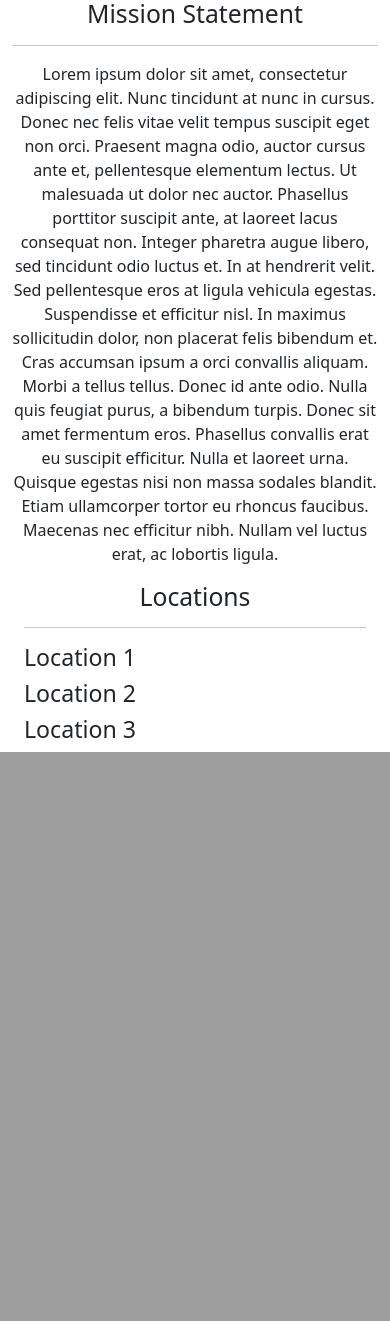
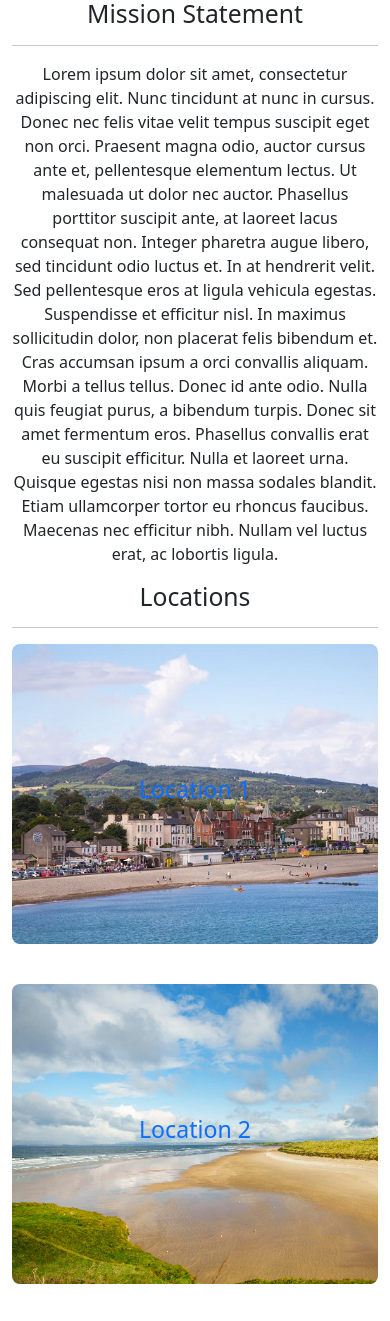
Before and after one commit to KTC96/ShoreCleanse, a Django app: page / in a window 390 px wide. Shown: the part 957-2278 px from the top of the page. Before the commit the page ends 1709 px from the top, so only its background shows below. Run offline with Django 4.2, Linux system fonts and the light colour scheme; some libraries are stand-ins or nearby versions.

Commit message:
Add locations to index.html and footer to base.html

```diff
--- a/static/css/style.css
+++ b/static/css/style.css
@@ -10,3 +10,62 @@
 
     position: relative;
 }
+
+
+.location {
+    min-height: 300px;
+}
+
+.location-1 {
+    background-image: url('../uploads/bray.png');
+    background-size: cover;
+    display: flex;
+    align-items: center;
+    justify-content: center;
+    text-align: center;
+    margin-bottom: 40px;
+}
+
+.location-2 {
+    background-image: url('../uploads/strand.png');
+    background-size: cover;
+    display: flex;
+    align-items: center;
+    justify-content: center;
+    text-align: center;
+    margin-bottom: 40px;
+}
+
+.location-3 {
+    background-image: url('../uploads/location3.jpg');
+    background-size: cover;
+    display: flex;
+    align-items: center;
+    justify-content: center;
+    text-align: center;
+    margin-bottom: 40px;
+}
+
+a {
+    text-decoration: none;
+}
+
+/* ------------------------------------Footer */
+
+
+footer {
+    background-color: #525252;
+    color: #fafafa;
+    min-height: 120px;
+}
+
+.footer-icon {
+    font-size: 26px;
+    color: #e67e22;
+}
+
+.developer-image {
+    height: 100px;
+    width: 100px;
+
+}
--- a/templates/base.html
+++ b/templates/base.html
@@ -7,8 +7,6 @@
     <meta name="viewport" content="width=device-width, initial-scale=1.0">
     <link rel="stylesheet" href="https://cdn.jsdelivr.net/npm/bootstrap@5.2.3/dist/css/bootstrap.min.css"
         integrity="sha384-rbsA2VBKQhggwzxH7pPCaAqO46MgnOM80zW1RWuH61DGLwZJEdK2Kadq2F9CUG65" crossorigin="anonymous">
-    <link rel="stylesheet" href="https://use.fontawesome.com/releases/v5.6.1/css/all.css"
-        integrity="sha384-gfdkjb5BdAXd+lj+gudLWI+BXq4IuLW5IT+brZEZsLFm++aCMlF1V92rMkPaX4PP" crossorigin="anonymous" />
     <link rel="stylesheet" href="../static/css/style.css" crossorigin="anonymous" />
     <title>Shore Cleanse</title>
 </head>
@@ -29,8 +27,35 @@
 
     </ul>
 
+
     {% block content %}
     {% endblock %}
+    <footer class="container-fluid">
+        <div class="row">
+            <div class="col-sm-4">
+                <h5 class="uppercase general-sub">Social</h5>
+                <img src="../static/uploads/kyle-image.jpg" alt="Image of Kyle"
+                    class=" developer-image img-fluid rounded-circle">
+                <ul class="list-inline social-links">
+                    <li class="list-inline-item footer-icon">
+                        <a target="_blank" href="https://www.linkedin.com/in/kyle-clow-43471b130/">
+                            <i class="fab fa-linkedin fa-lg"></i>
+                            <span class="sr-only">LinkedIn</span>
+                        </a>
+                    </li>
+                    <li class="list-inline-item footer-icon">
+                        <a target="_blank" href="#">
+                            <i class="fab fa-github fa-lg"></i>
+                            <span class="sr-only">GitHub</span>
+                        </a>
+                    </li>
+                </ul>
+            </div>
+            <!-- Add more columns for additional content if needed -->
+        </div>
+    </footer>
+    <!--Font Awesome script-->
+    <script src="https://kit.fontawesome.com/64b9a22ea9.js" crossorigin="anonymous"></script>
 </body>
 
 </html>
--- a/templates/index.html
+++ b/templates/index.html
@@ -1,9 +1,8 @@
 {% extends 'base.html' %}
 
 {% block content %}
-
+<!-- Main heading -->
 <div class="container-fluid main-heading-container">
-    <!-- Main heading -->
     <div class="opaque-overlay">&nbsp;</div>
     <div class="row">
         <div class="col-12">
@@ -19,11 +18,12 @@
             </section>
         </div>
     </div>
+</div>
 <!-- /.Main heading -->
-</div>
-<div class="container-wrapper">
+
+<!-- Mission statement -->
+<section class="mission">
     <div class="container mission-container content-container">
-        <section class="quotes">
         <div class="row">
             <div class="col-12 page-header text-center">
                 <h2>Mission Statement</h2>
@@ -43,11 +43,13 @@
                     erat, ac lobortis ligula.
                 </p>
             </div>
+        </div>
+    </div>
+</section>
 
 <!-- Locations -->
-                <div class="container-wrapper">
+<section class="features">
     <div class="container locations-container content-container">
-                        <section class="features">
         <div class="row">
             <div class="col-12 page-header">
                 <h2 class="text-center">Locations</h2>
@@ -56,28 +58,25 @@
         </div>
         <div class="row">
             <div class="col-md-4">
-                                    <div class="location">
-                                        <a href="#" class="location-1"></a>
-                                        <h3>
-                                            Location 1
-                                        </h3>
-
+                <a href="#">
+                    <div class="location location-1 rounded-3">
+                        <h3>Location 1</h3>
                     </div>
+                </a>
             </div>
             <div class="col-md-4">
-                                    <div class="location">
-                                        <h3>
-                                            Location 2
-                                        </h3>
-
+                <a href="#">
+                    <div class="location location-2 rounded-3">
+                        <h3>Location 2</h3>
                     </div>
+                </a>
             </div>
             <div class="col-md-4">
-                                    <div class="location">
-                                        <h3>
-                                            Location 3
-                                        </h3>
-
+                <a href="#">
+                    <div class="location location-3 rounded-3">
+                        <h3>Location 3</h3>
+                    </div>
+                </a>
             </div>
         </div>
     </div>
```
Also changed, not shown: static/uploads/kyle-image.jpg (added), 1 other file. Lines whose indentation alone changed are shown as unchanged.
